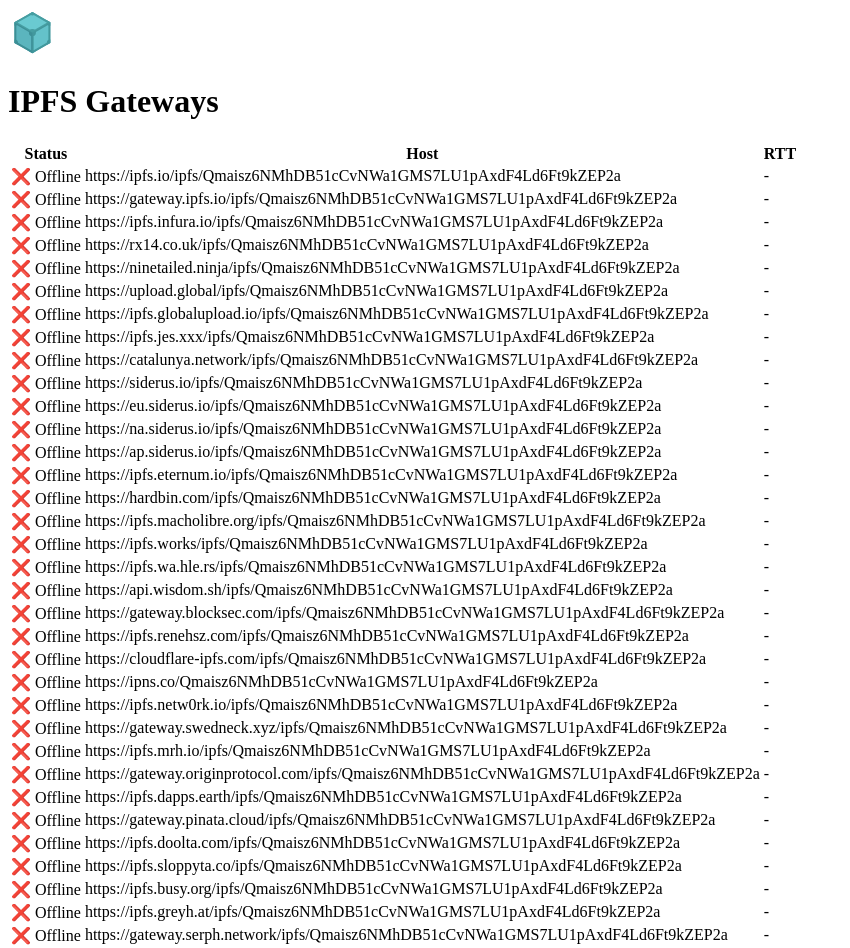
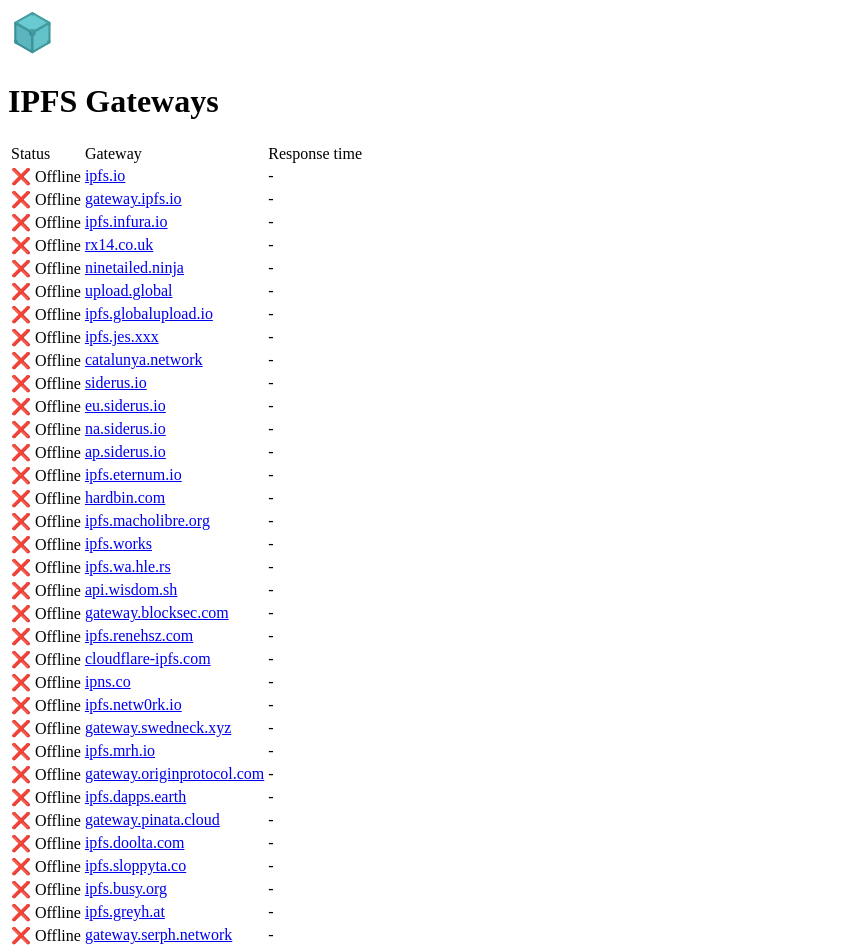
Before and after one commit to fsdiogo/ipfs-infra-status, a React (Vite) app: page / in a window 1280 px wide. Shown: the top 948 px of the page, without its empty margins (0-850 px from the left). Built offline with nearby package versions, Linux system fonts and the light colour scheme; no server answers.

Commit message:
chore: update table

```diff
--- a/src/components/GatewayList.js
+++ b/src/components/GatewayList.js
@@ -4,16 +4,14 @@
 
 const TEST_HASH = 'Qmaisz6NMhDB51cCvNWa1GMS7LU1pAxdF4Ld6Ft9kZEP2a'
 
-const Gateway = ({ host }) => {
+const Gateway = ({ gatewayUrl }) => {
   const [online, setOnline] = useState(false)
-  const [gatewayWithHash, setGatewayWithHash] = useState('')
   const [rtt, setRtt] = useState(0)
 
   useEffect(() => {
-    const gatewayAndHash = host.replace(':hash', TEST_HASH)
-    setGatewayWithHash(gatewayAndHash)
+    const gatewayWithHash = `${gatewayUrl}/ipfs/${TEST_HASH}`
     // opt-out from gateway redirects done by browser extension
-    const testUrl = gatewayAndHash + '#x-ipfs-companion-no-redirect'
+    const testUrl = gatewayWithHash + '#x-ipfs-companion-no-redirect'
     const start = performance.now()
 
     fetch(testUrl)
@@ -27,40 +25,35 @@
       })
   }, [])
 
+  const gateway = gatewayUrl.split('https://')[1].split('/ipfs/:hash')[0]
   const dataClass = 'pv2 ph3 bt b--near-white charcoal'
 
   return (
-    online
-      ? <tr>
-        <td className={dataClass}>✅ Online</td>
-        <td className={dataClass}><a className='link blue' href={gatewayWithHash} target='_blank'>{gatewayWithHash}</a></td>
-        <td className={dataClass}>{rtt}ms</td>
-      </tr>
-      : <tr>
-        <td className={dataClass}>❌ Offline</td>
-        <td className={dataClass}>{gatewayWithHash}</td>
-        <td className={dataClass}>-</td>
-      </tr>
+    <tr>
+      <td className={dataClass}>{online ? '✅ Online' : '❌ Offline'}</td>
+      <td className={dataClass}><a className='link blue' href={gatewayUrl} target='_blank'>{gateway}</a></td>
+      <td className={dataClass}>{online ? `${rtt}ms` : '-'}</td>
+    </tr>
   )
 }
 
 const GatewayList = () => {
-  const tableClass = 'w-100 collapse sans-serif'
-  const headerClass = 'aqua fw2 ttu tl tracked pv2 ph3'
+  const tableClass = 'w-100 w-80-ns mt4 center collapse sans-serif'
+  const headerClass = 'fw6 tl tracked pv2 ph3'
 
   return (
-    <div className='h-100 ma3 flex flex-column align-center'>
+    <div className='h-100 flex flex-column align-center'>
       <table className={tableClass}>
         <tbody>
           <tr>
-            <th className={headerClass}>Status</th>
-            <th className={headerClass}>Host</th>
-            <th className={headerClass}>RTT</th>
+            <td className={headerClass}>Status</td>
+            <td className={headerClass}>Gateway</td>
+            <td className={headerClass}>Response time</td>
           </tr>
           { GATEWAYS.map((gateway, idx) =>
             <Gateway
               key={`gateway-${idx}`}
-              host={gateway} />
+              gatewayUrl={gateway} />
           ) }
         </tbody>
       </table>
--- a/static/gateways.json
+++ b/static/gateways.json
@@ -1,42 +1,42 @@
 [
-  "https://ipfs.io/ipfs/:hash",
-  "https://gateway.ipfs.io/ipfs/:hash",
-  "https://ipfs.infura.io/ipfs/:hash",
-  "https://rx14.co.uk/ipfs/:hash",
-  "https://ninetailed.ninja/ipfs/:hash",
-  "https://upload.global/ipfs/:hash",
-  "https://ipfs.globalupload.io/ipfs/:hash",
-  "https://ipfs.jes.xxx/ipfs/:hash",
-  "https://catalunya.network/ipfs/:hash",
-  "https://siderus.io/ipfs/:hash",
-  "https://eu.siderus.io/ipfs/:hash",
-  "https://na.siderus.io/ipfs/:hash",
-  "https://ap.siderus.io/ipfs/:hash",
-  "https://ipfs.eternum.io/ipfs/:hash",
-  "https://hardbin.com/ipfs/:hash",
-  "https://ipfs.macholibre.org/ipfs/:hash",
-  "https://ipfs.works/ipfs/:hash",
-  "https://ipfs.wa.hle.rs/ipfs/:hash",
-  "https://api.wisdom.sh/ipfs/:hash",
-  "https://gateway.blocksec.com/ipfs/:hash",
-  "https://ipfs.renehsz.com/ipfs/:hash",
-  "https://cloudflare-ipfs.com/ipfs/:hash",
-  "https://ipns.co/:hash",
-  "https://ipfs.netw0rk.io/ipfs/:hash",
-  "https://gateway.swedneck.xyz/ipfs/:hash",
-  "https://ipfs.mrh.io/ipfs/:hash",
-  "https://gateway.originprotocol.com/ipfs/:hash",
-  "https://ipfs.dapps.earth/ipfs/:hash",
-  "https://gateway.pinata.cloud/ipfs/:hash",
-  "https://ipfs.doolta.com/ipfs/:hash",
-  "https://ipfs.sloppyta.co/ipfs/:hash",
-  "https://ipfs.busy.org/ipfs/:hash",
-  "https://ipfs.greyh.at/ipfs/:hash",
-  "https://gateway.serph.network/ipfs/:hash",
-  "https://jorropo.ovh/ipfs/:hash",
-  "https://gateway.temporal.cloud/ipfs/:hash",
-  "https://ipfs.fooock.com/ipfs/:hash",
-  "https://ipfstube.erindachtler.me/ipfs/:hash",
-  "https://cdn.cwinfo.net/ipfs/:hash",
-  "https://ipfs.privacytools.io/ipfs/:hash"
+  "https://ipfs.io",
+  "https://gateway.ipfs.io",
+  "https://ipfs.infura.io",
+  "https://rx14.co.uk",
+  "https://ninetailed.ninja",
+  "https://upload.global",
+  "https://ipfs.globalupload.io",
+  "https://ipfs.jes.xxx",
+  "https://catalunya.network",
+  "https://siderus.io",
+  "https://eu.siderus.io",
+  "https://na.siderus.io",
+  "https://ap.siderus.io",
+  "https://ipfs.eternum.io",
+  "https://hardbin.com",
+  "https://ipfs.macholibre.org",
+  "https://ipfs.works",
+  "https://ipfs.wa.hle.rs",
+  "https://api.wisdom.sh",
+  "https://gateway.blocksec.com",
+  "https://ipfs.renehsz.com",
+  "https://cloudflare-ipfs.com",
+  "https://ipns.co",
+  "https://ipfs.netw0rk.io",
+  "https://gateway.swedneck.xyz",
+  "https://ipfs.mrh.io",
+  "https://gateway.originprotocol.com",
+  "https://ipfs.dapps.earth",
+  "https://gateway.pinata.cloud",
+  "https://ipfs.doolta.com",
+  "https://ipfs.sloppyta.co",
+  "https://ipfs.busy.org",
+  "https://ipfs.greyh.at",
+  "https://gateway.serph.network",
+  "https://jorropo.ovh",
+  "https://gateway.temporal.cloud",
+  "https://ipfs.fooock.com",
+  "https://ipfstube.erindachtler.me",
+  "https://cdn.cwinfo.net",
+  "https://ipfs.privacytools.io"
 ]
```
